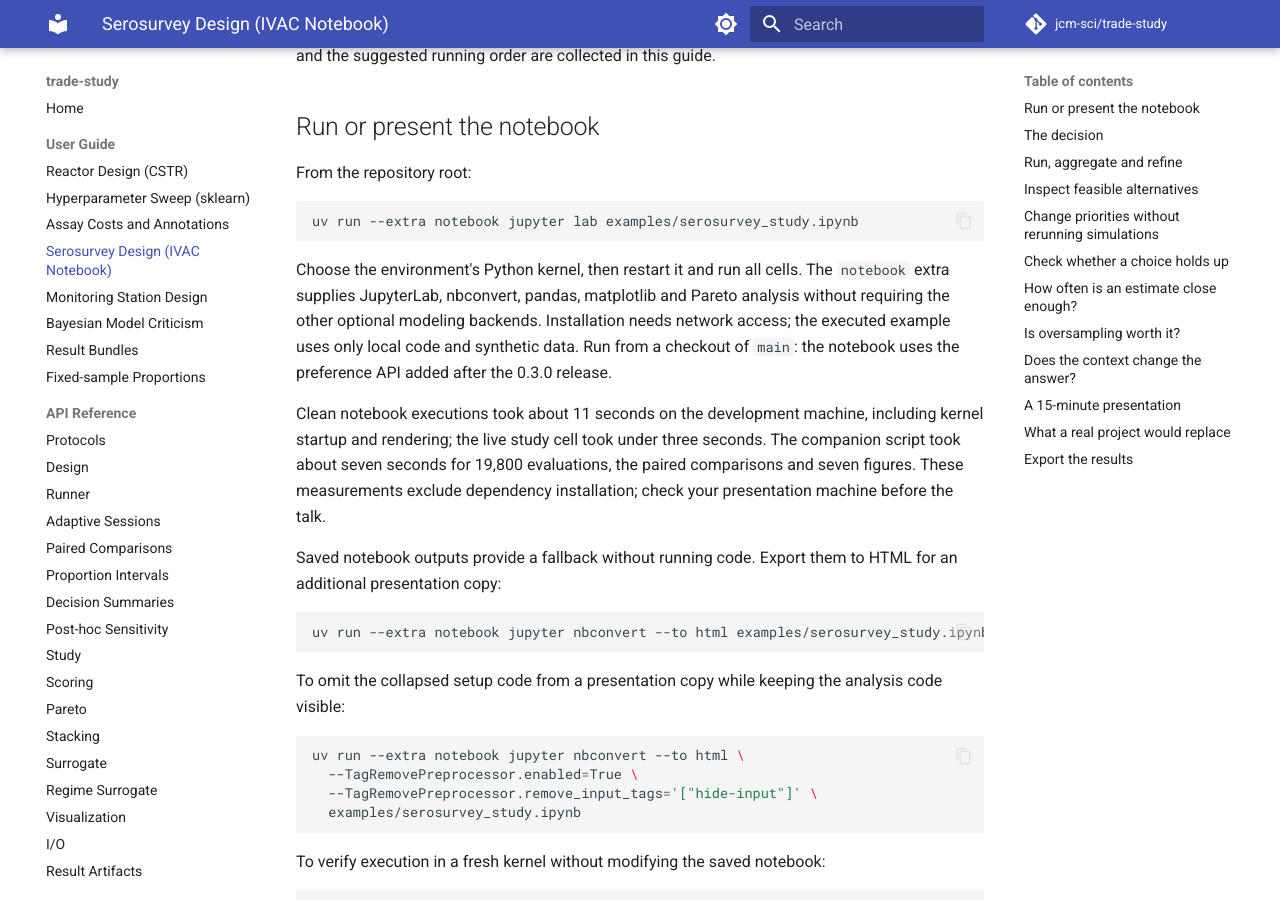
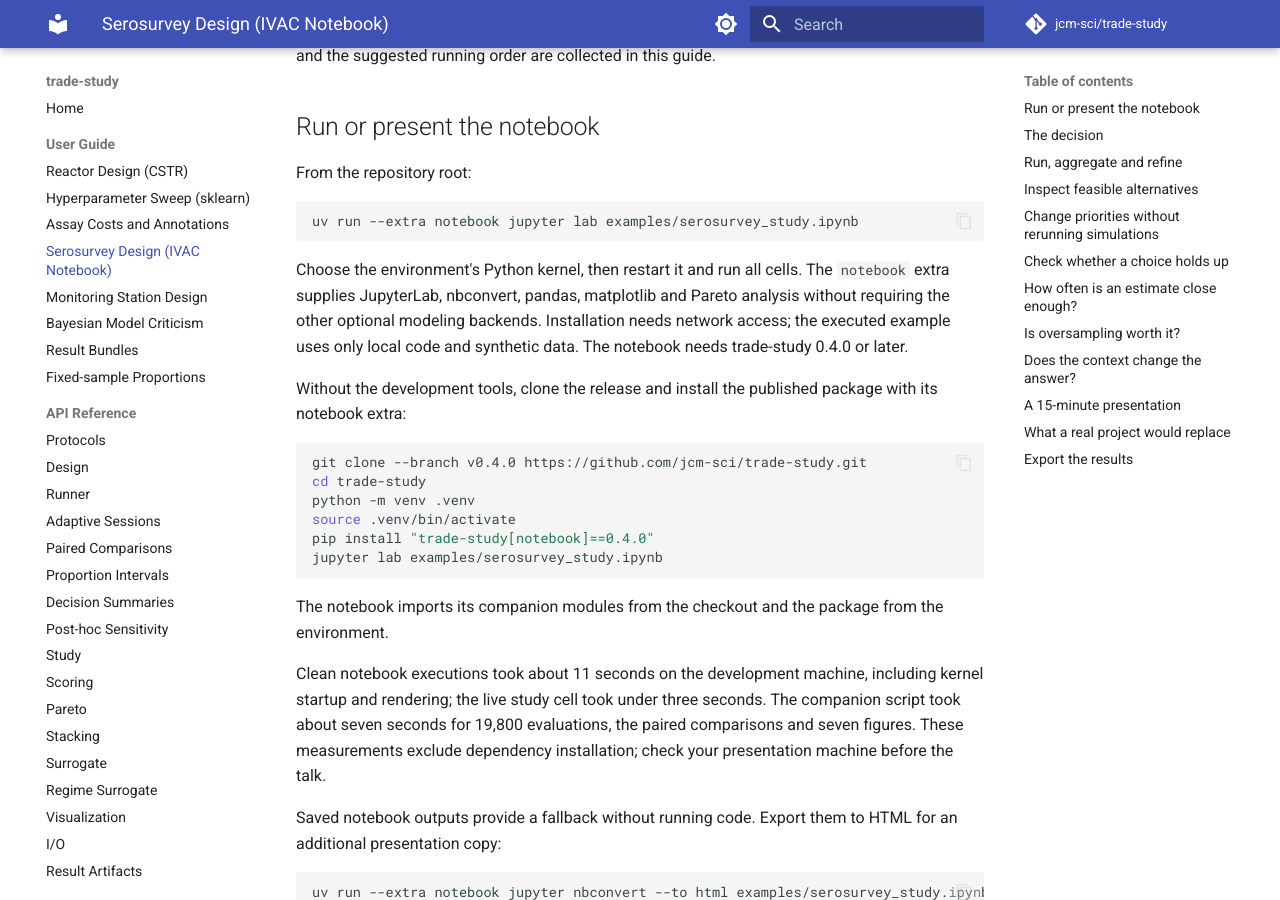
Before and after one commit to jcm-sci/trade-study, an MkDocs documentation site: the page built from docs/guide/serosurvey.md, in a window 1280 px wide and 900 px high, scrolled down 399 px. Built offline with MkDocs 1.6.1 and Material for MkDocs 9.7.7, drawn with Linux system fonts in a browser that asks for light colours; comment, search, counter and statistics services are not loaded.

Commit message:
release: prepare 0.4.0 (#192) (#197)
Set the version to 0.4.0 in pyproject.toml, _version.py and
CITATION.cff, date the changelog section, add the 0.4.0 compatibility
note to the README, update the BibTeX versions, and replace the guide's
"run from main" note with installation from the release tag and PyPI.

Co-authored-by: Copilot <223556219+Copilot@users.noreply.github.com>

````diff
--- a/docs/guide/serosurvey.md
+++ b/docs/guide/serosurvey.md
@@ -27,8 +27,22 @@ Choose the environment's Python kernel, then restart it and run all cells.
 The `notebook` extra supplies JupyterLab, nbconvert, pandas, matplotlib
 and Pareto analysis without requiring the other optional modeling backends.
 Installation needs network access; the executed example uses only local
-code and synthetic data. Run from a checkout of `main`: the notebook uses
-the preference API added after the 0.3.0 release.
+code and synthetic data. The notebook needs trade-study 0.4.0 or later.
+
+Without the development tools, clone the release and install the published
+package with its notebook extra:
+
+```bash
+git clone --branch v0.4.0 https://github.com/jcm-sci/trade-study.git
+cd trade-study
+python -m venv .venv
+source .venv/bin/activate
+pip install "trade-study[notebook]==0.4.0"
+jupyter lab examples/serosurvey_study.ipynb
+```
+
+The notebook imports its companion modules from the checkout and the package
+from the environment.
 
 Clean notebook executions took about 11 seconds on the development machine,
 including kernel startup and rendering; the live study cell took under three
--- a/pyproject.toml
+++ b/pyproject.toml
@@ -4,7 +4,7 @@ build-backend = "setuptools.build_meta"
 
 [project]
 name = "trade-study"
-version = "0.3.0"
+version = "0.4.0"
 description = "Multi-objective trade-study orchestration: scoring, Pareto optimization, and Bayesian stacking"
 authors = [
   { name = "Joshua C. Macdonald", email = "jmacdo16@jh.edu" },
--- a/src/trade_study/_version.py
+++ b/src/trade_study/_version.py
@@ -1 +1 @@
-__version__ = "0.3.0"
+__version__ = "0.4.0"
````
Also changed, not shown: CHANGELOG.md (+2 -0 lines), README.md (+10 -1 lines), docs/citation.md (+1 -1 lines), 1 other file.
